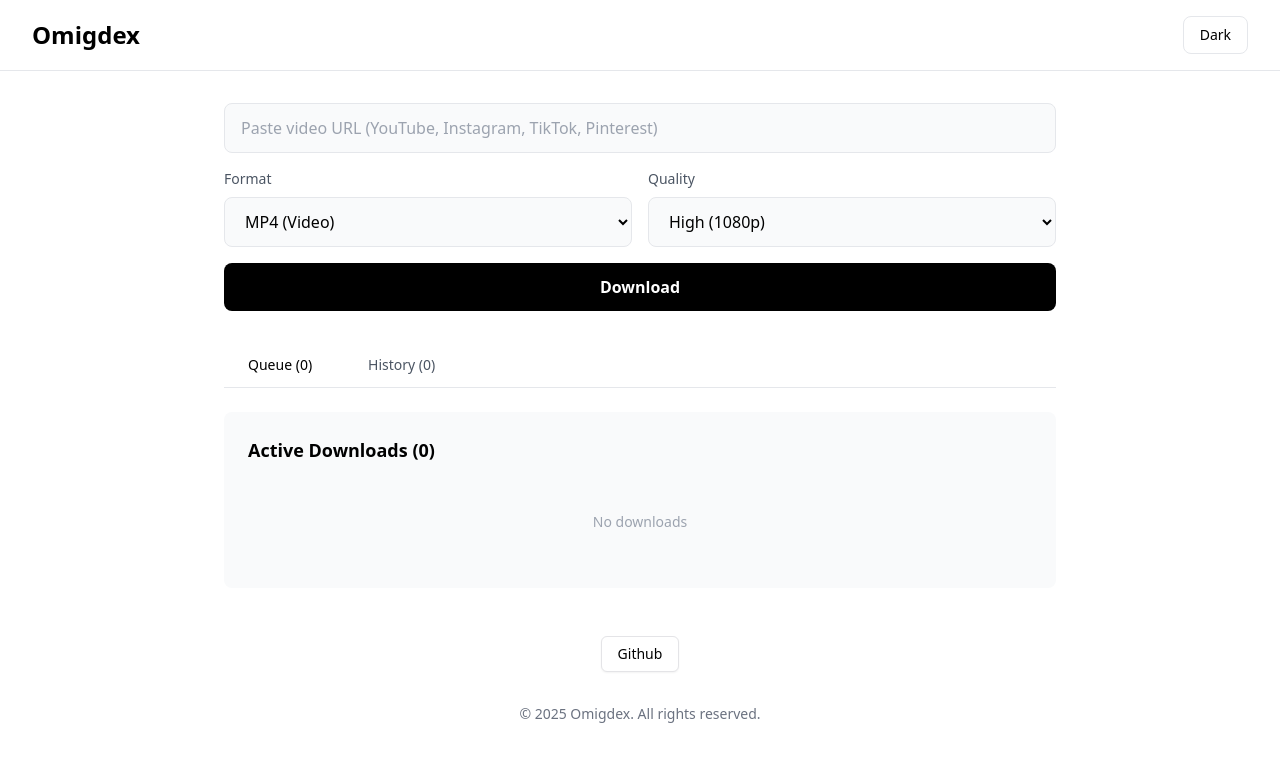
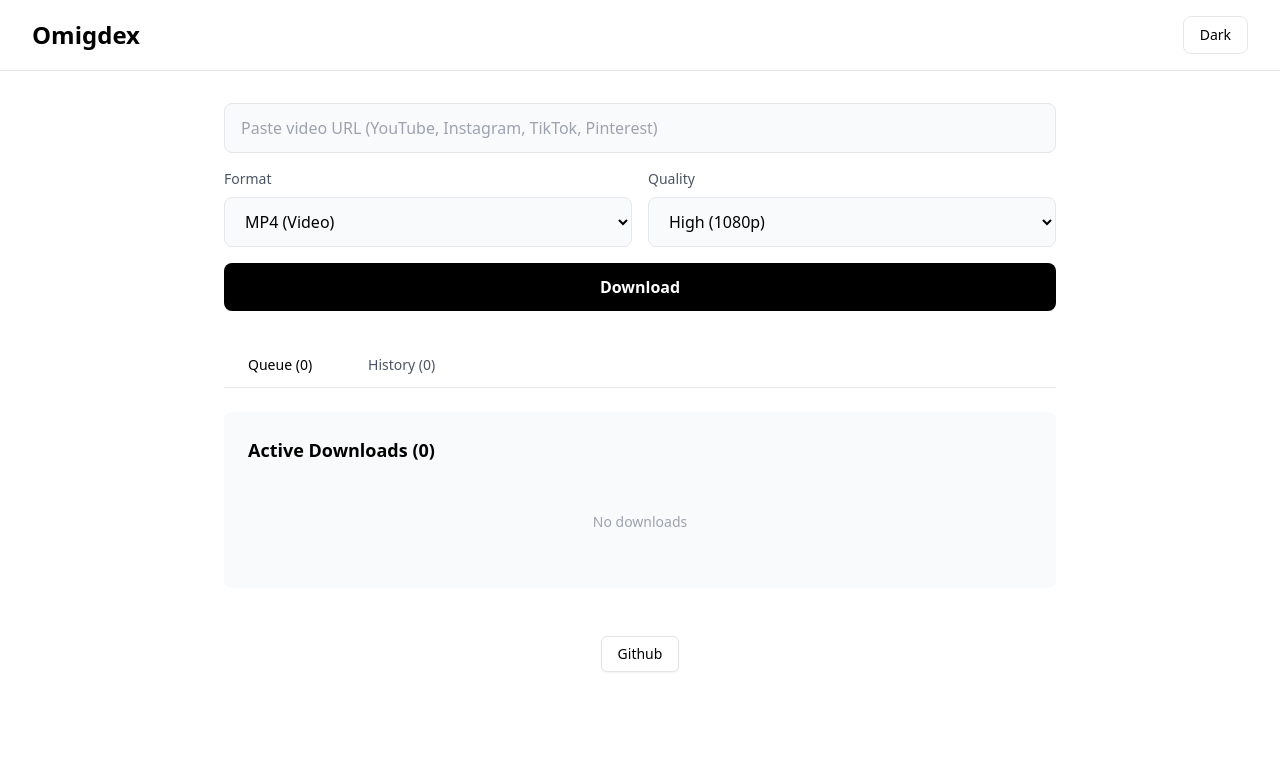
Before and after one commit to Cr12dev/omigdex, a React (Vite) app: page / in a window 1280 px wide. Shown: the top 762 px of the page. Built offline with nearby package versions, Linux system fonts and the light colour scheme.

Commit message:
Upgrade fronted

```diff
--- a/src/App.tsx
+++ b/src/App.tsx
@@ -158,11 +158,6 @@ function AppContent() {
           <div className="flex justify-center items-center py-4">
             <Button variant="outline"><a href="https://github.com/Cr12dev/omigdex" target="_blank">Github</a></Button>
           </div>
-          <div className="flex justify-center items-center py-4">
-            <div className="text-center text-gray-500 dark:text-gray-400 text-sm">
-              © 2025 Omigdex. All rights reserved.
-            </div>
-          </div>
         </div>
       </main>
     </div>
```
